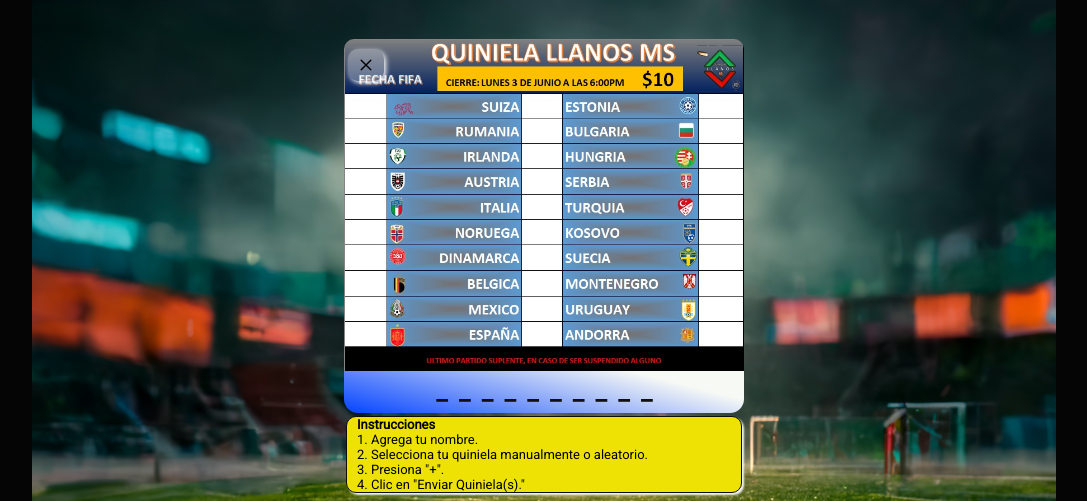
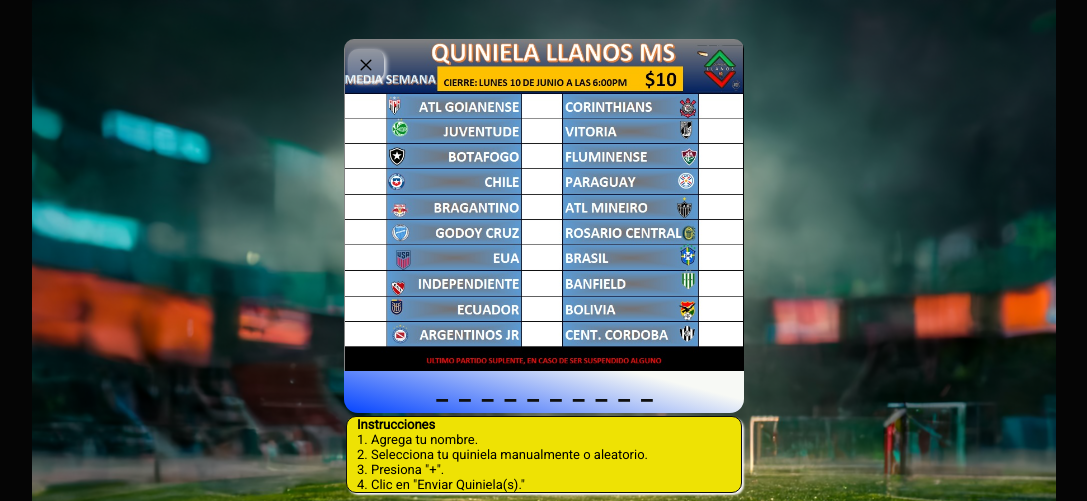
Before and after one commit to lalogd/QUINIELA-LLANOS-MEDIASEMANA, a plain HTML site: page index.html in a window 1280 px wide. Shown: the top 501 px of the page, without its empty margins (96-1183 px from the left). Drawn offline with nearby package versions, Linux system fonts and the light colour scheme.

Commit message:
Update styles.css

```diff
--- a/styles.css
+++ b/styles.css
@@ -7,7 +7,7 @@
 
 .quiniela{
     margin: auto;
-    background-image: url("FECHAFIFA1.jpg");
+    background-image: url("MS6.jpg");
     background-size: 100%;
     background-repeat: no-repeat;
     max-width: 400px;
```
